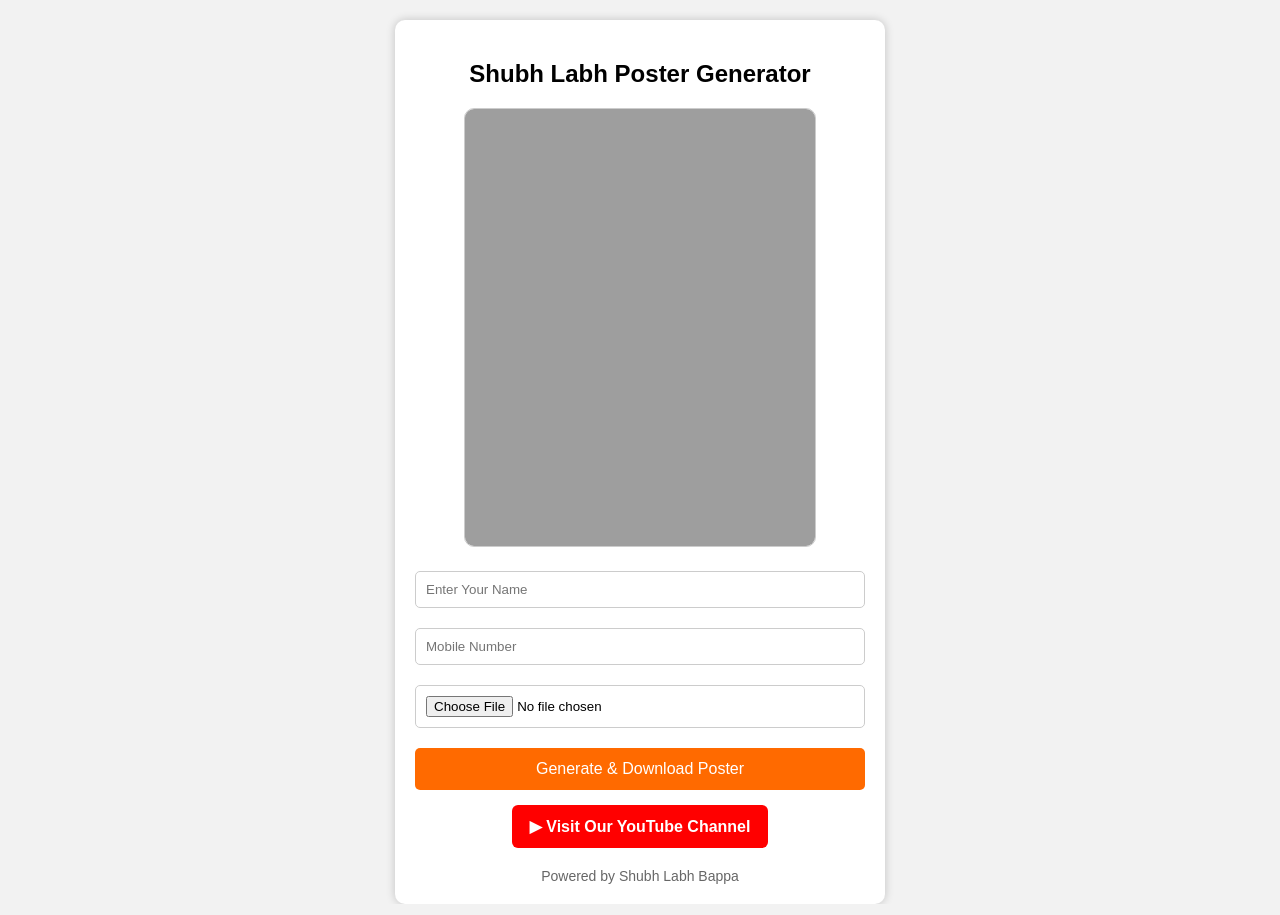
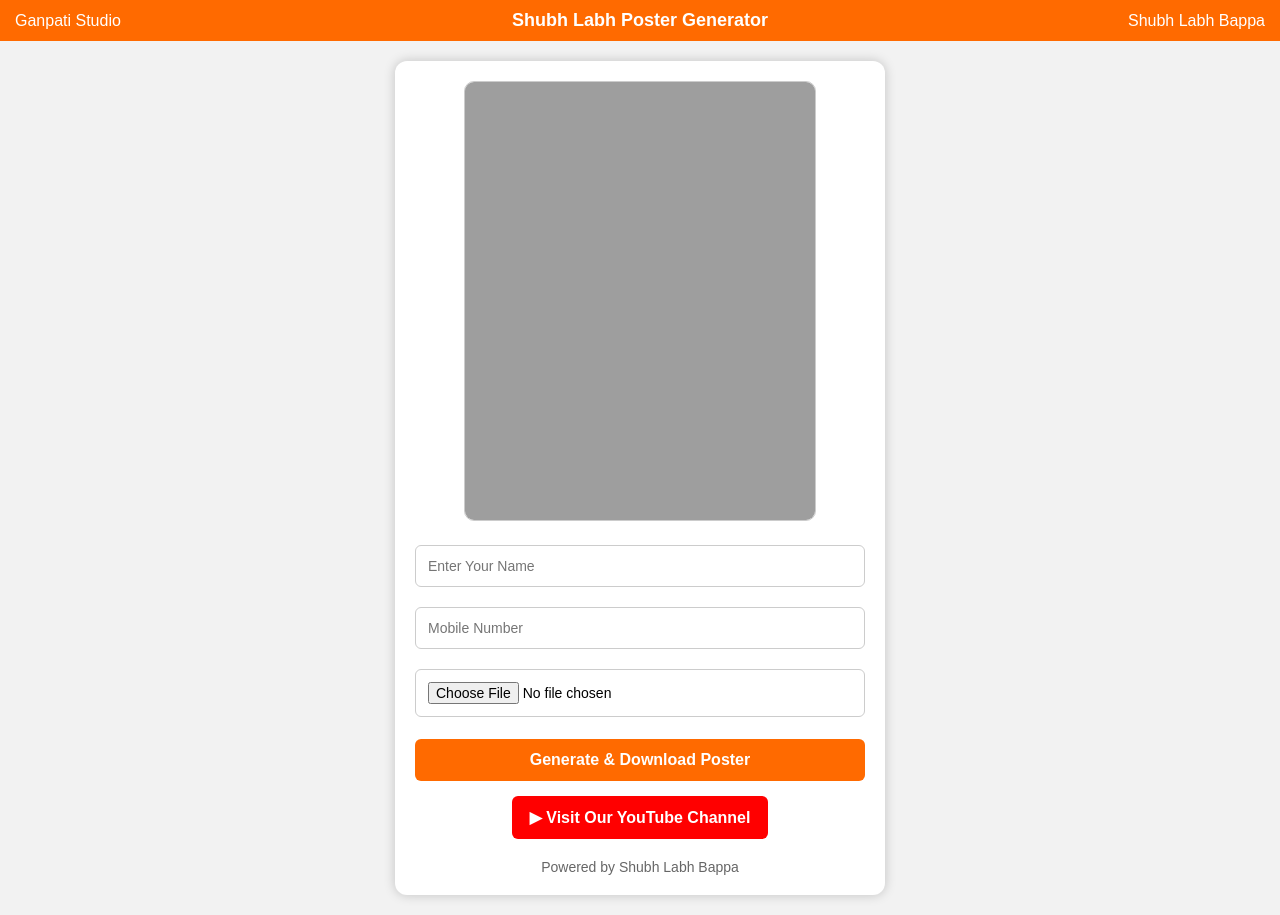
Before and after one commit to ganpatistudio781-art/Shubh-Labh-Bappa, a website: page public/index.html in a window 1280 px wide. Drawn offline with Linux system fonts and the light colour scheme.

Commit message:
Update index.html

```diff
--- a/public/index.html
+++ b/public/index.html
@@ -5,22 +5,52 @@
 <title>Shubh Labh Poster Generator</title>
 <style>
 body {
-  font-family: Arial;
+  font-family: Arial, sans-serif;
   background: #f2f2f2;
   margin: 0;
   padding: 0;
 }
+
+.header {
+  background: #ff6a00;
+  color: white;
+  display: flex;
+  justify-content: space-between;
+  align-items: center;
+  padding: 10px 15px;
+  font-size: 16px;
+  flex-wrap: wrap;
+}
+
+.header div {
+  flex: 1;
+  text-align: center;
+}
+
+.header .left {
+  text-align: left;
+}
+
+.header .right {
+  text-align: right;
+}
+
+.header .center {
+  font-weight: bold;
+  font-size: 18px;
+}
+
 .container {
   max-width: 450px;
   width: 95%;
-  margin: auto;
+  margin: 20px auto;
   background: white;
   padding: 20px;
-  margin-top: 20px;
-  border-radius: 10px;
-  box-shadow: 0 0 10px rgba(0,0,0,0.2);
+  border-radius: 12px;
+  box-shadow: 0 0 12px rgba(0,0,0,0.2);
   text-align: center;
 }
+
 .poster-preview {
   width:100%;
   max-width:350px;
@@ -29,14 +59,17 @@ body {
   margin-bottom:10px;
   border:1px solid #ccc;
 }
+
 input{
   width:100%;
-  padding:10px;
+  padding:12px;
   margin:10px 0;
   border:1px solid #ccc;
-  border-radius:5px;
+  border-radius:6px;
   box-sizing: border-box;
+  font-size:14px;
 }
+
 button{
   width:100%;
   padding:12px;
@@ -44,14 +77,17 @@ button{
   border:none;
   color:white;
   font-size:16px;
-  border-radius:5px;
+  border-radius:6px;
   cursor:pointer;
-  margin-top:10px;
+  margin-top:12px;
+  font-weight:bold;
 }
+
 .ytBox{
   text-align:center;
   margin-top:15px;
 }
+
 .ytBtn{
   display:inline-block;
   background:red;
@@ -61,6 +97,7 @@ button{
   text-decoration:none;
   font-weight:bold;
 }
+
 .footer{
   text-align:center;
   margin-top:20px;
@@ -71,9 +108,13 @@ button{
 </head>
 <body>
 
+<div class="header">
+  <div class="left">Ganpati Studio</div>
+  <div class="center">Shubh Labh Poster Generator</div>
+  <div class="right">Shubh Labh Bappa</div>
+</div>
+
 <div class="container">
-<h2>Shubh Labh Poster Generator</h2>
-
 <canvas id="posterCanvas" class="poster-preview"></canvas>
 
 <input type="text" id="nameInput" placeholder="Enter Your Name" required>
```
